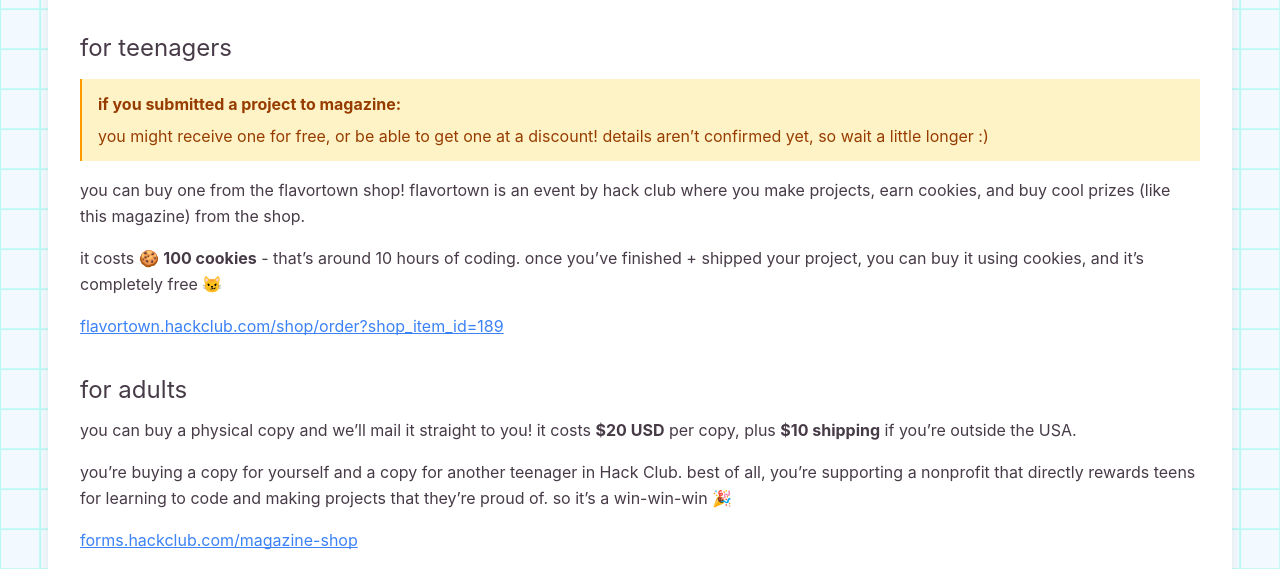
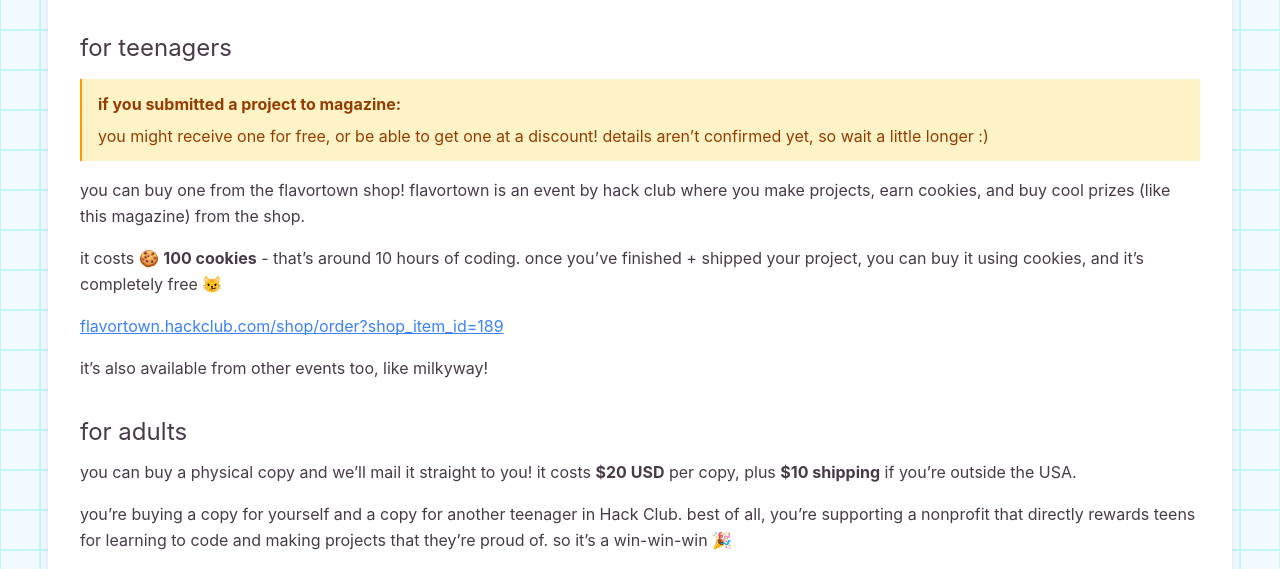
Before and after one commit to acornitum/magazine, an Astro site: page /get in a window 1280 px wide. Shown: the part 215-784 px from the top of the page. Built offline with nearby package versions, Linux system fonts and the light colour scheme; Astro itself is replaced by a stand-in of ours.

Commit message:
update to add other events (e.g. milkyway)

```diff
--- a/src/pages/get.md
+++ b/src/pages/get.md
@@ -19,6 +19,8 @@ it costs 🍪 **100 cookies** - that's around 10 hours of coding. once you've fi
 
 [flavortown.hackclub.com/shop/order?shop_item_id=189](https://flavortown.hackclub.com/shop/order?shop_item_id=189)
 
+it's also available from other events too, like milkyway!
+
 ### for adults
 
 you can buy a physical copy and we'll mail it straight to you! it costs **$20 USD** per copy, plus **$10 shipping** if you're outside the USA.
```
